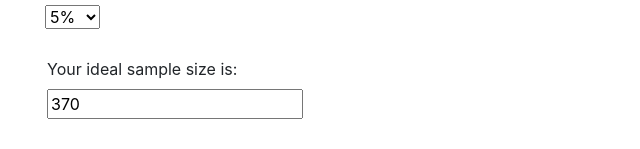
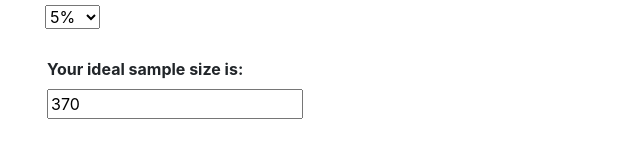
Before and after one commit to Interaction-Metrics/SampleSizeCalculator, a plain HTML site: page index.html in a window 1280 px wide. Shown: the part 233-382 px from the top of the page, 20-660 px from the left. Drawn offline with nearby package versions, Linux system fonts and the light colour scheme.

Commit message:
Update index.html
added bold to ideal sample size

```diff
--- a/index.html
+++ b/index.html
@@ -22,7 +22,7 @@
   <input id="populationSize" style="padding: 0 0; margin: 0 0;" name="populationSize" type="text" value="10000" /></div> -->
   <div class="SampleSection" style="padding: 5px 12px 5px 0; margin: -7px 15px;"><label for="marginOfError">Select margin of error:</label><br />
   <select id="marginOfError" style="padding: 0 0; margin: 0 0;" name="marginOfError"><option value=".01">1%</option><option value=".02">2%</option><option value=".03">3%</option><option value=".04">4%</option><option selected="selected" value=".05">5%</option><option value=".06">6%</option><option value=".07">7%</option><option value=".08">8%</option><option value=".09">9%</option><option value=".10">10%</option></select></div>
-  <div class="SampleSection SampleBox" style="padding: 30px 12px 20px 12px; margin: 0px 5px;"><label for="SampleSize">Your ideal sample size is:</label><br />
+  <div class="SampleSection SampleBox" style="padding: 30px 12px 20px 12px; margin: 0px 5px;"><label for="SampleSize"><strong>Your ideal sample size is:</strong></label><br />
   <input id="SampleSize" name="SampleSize" readonly="readonly" type="text" /></div>
   <p><script type="text/javascript">
   function calculateSS(){
```
